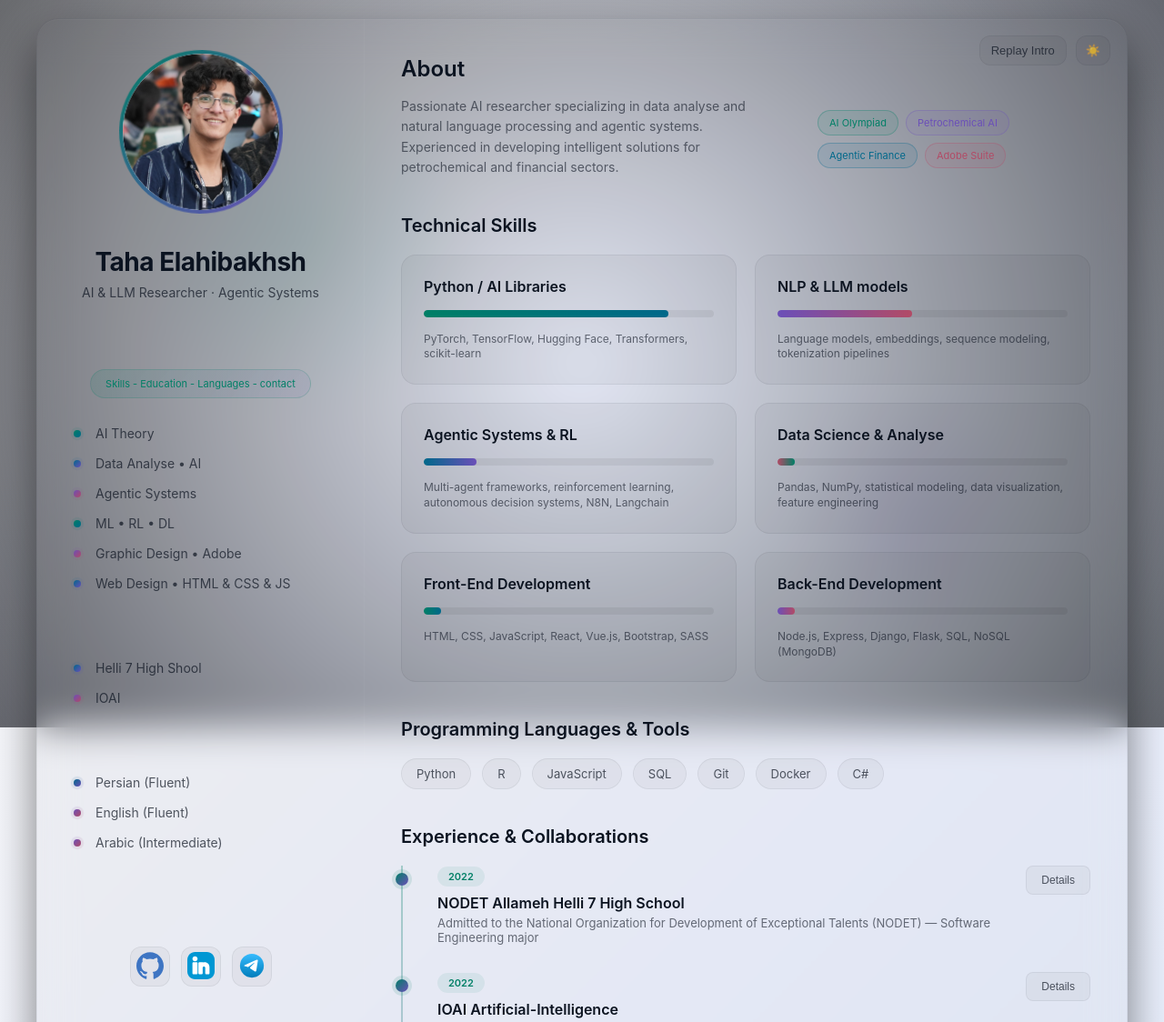
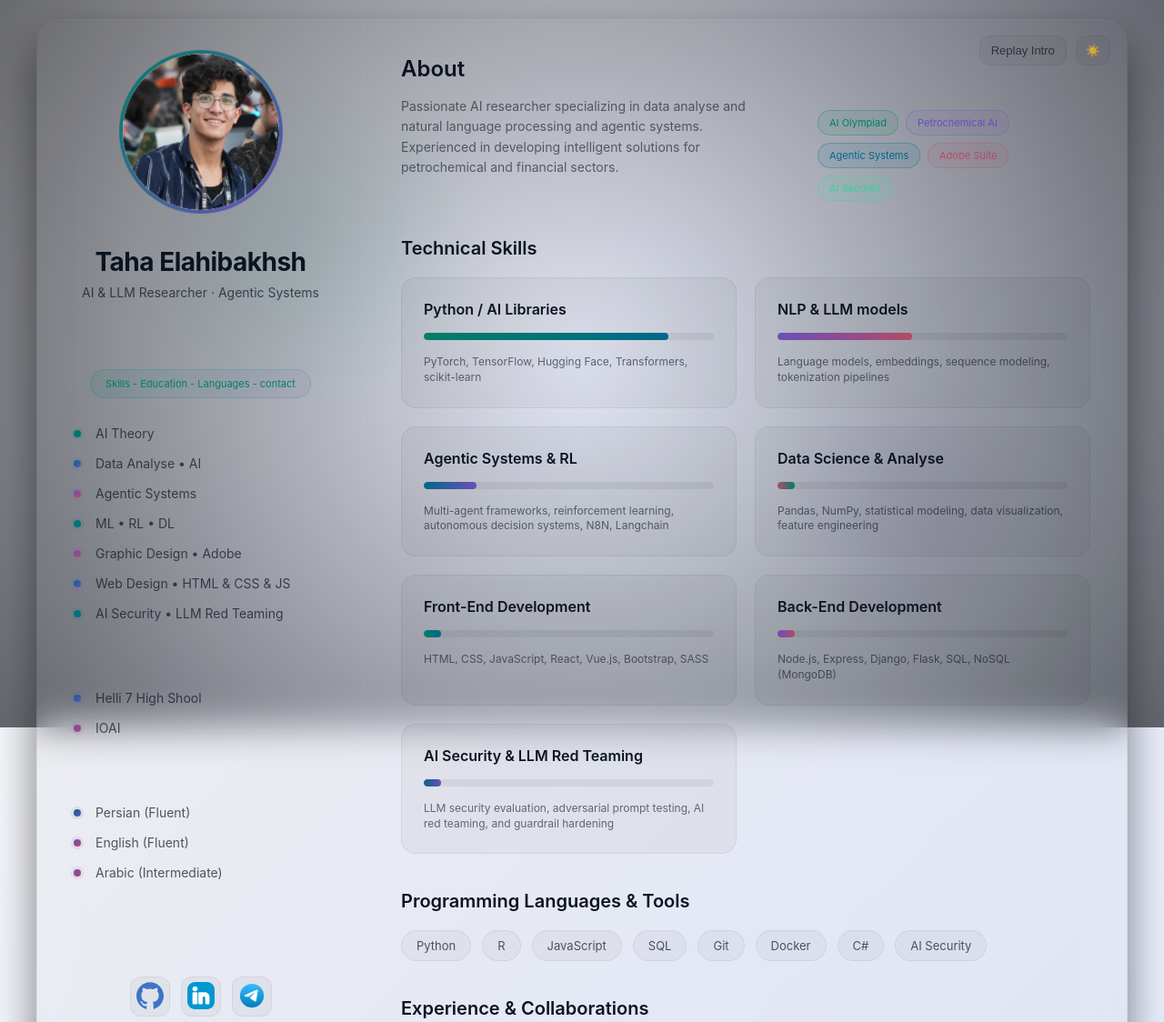
Before and after one commit to tahaElahibakhsh/tahaElahibakhsh.github.io, a plain HTML site: page index.html in a window 1280 px wide. Shown: the top 1124 px of the page at 91% size. Drawn offline with Linux system fonts and the light colour scheme.

Commit message:
Ai Sercurity

```diff
--- a/index.html
+++ b/index.html
@@ -325,6 +325,11 @@
                         <div class="meta-text">Web Design • HTML & CSS & JS</div>
                     </div>
 
+                    <div class="meta-item">
+                        <div class="meta-dot dot-1"></div>
+                        <div class="meta-text">AI Security • LLM Red Teaming</div>
+                    </div>
+
                     <br>
                     <br>
                     <br>
@@ -384,8 +389,9 @@
                     <div class="highlights">
                         <div class="highlight-badge">AI Olympiad</div>
                         <div class="highlight-badge">Petrochemical AI</div>
-                        <div class="highlight-badge">Agentic Finance</div>
+                        <div class="highlight-badge">Agentic Systems</div>
                         <div class="highlight-badge">Adobe Suite</div>
+                        <div class="highlight-badge">AI Security</div>
                     </div>
                 </div>
 
@@ -464,6 +470,24 @@
                             <div class="skill-desc">Node.js, Express, Django, Flask, SQL, NoSQL (MongoDB)</div>
                         </div>
 
+                        <!-- AI Security Skill Card -->
+                        <div class="skill-card" data-target="80">
+                            <div class="skill-title">AI Security & LLM Red Teaming</div>
+
+                            <div class="progress-container">
+                                <div class="progress-bg">
+                                    <div class="progress-bar bar-2">
+                                        <div class="progress-percent">6%</div>
+                                    </div>
+                                </div>
+                            </div>
+
+                            <div class="skill-desc">
+                                LLM security evaluation, adversarial prompt testing,
+                                AI red teaming, and guardrail hardening
+                            </div>
+                        </div>
+
                     </div>
                 </div>
 
@@ -476,7 +500,9 @@
                         <div class="pill" onclick="expandPill(this, 'Database management and queries')">SQL</div>
                         <div class="pill" onclick="expandPill(this, 'Version control and collaboration')">Git</div>
                         <div class="pill" onclick="expandPill(this, 'Containerization and deployment')">Docker</div>
-                        <div class="pill" onclick="expandPill(this, 'Application development with .NET, C#, and Blazor')">C#</div>                    </div>
+                        <div class="pill" onclick="expandPill(this, 'Application development with .NET, C#, and Blazor')">C#</div>
+                        <div class="pill"onclick="expandPill(this, 'LLM security evaluation, adversarial testing, and guardrail hardening')">AI Security</div>
+                    </div>
                 </div>
 
                 <div class="section">
```
